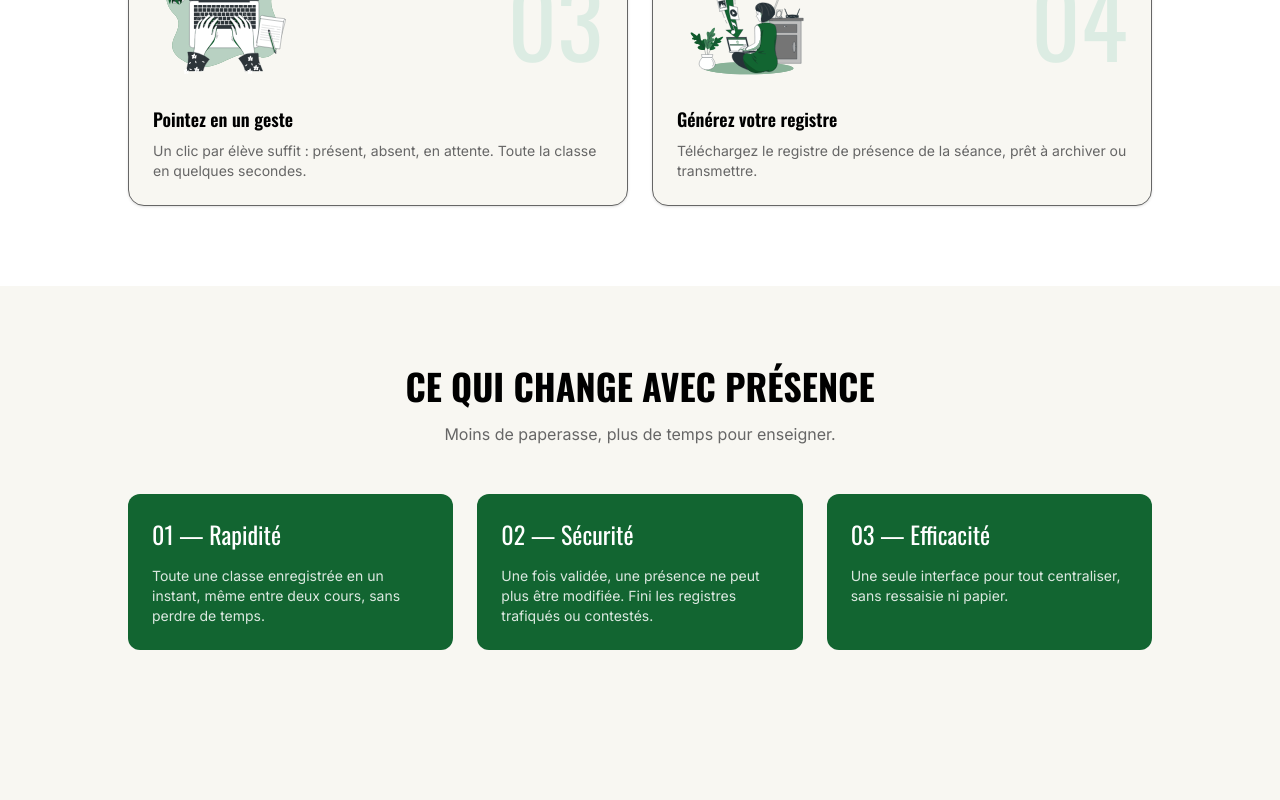
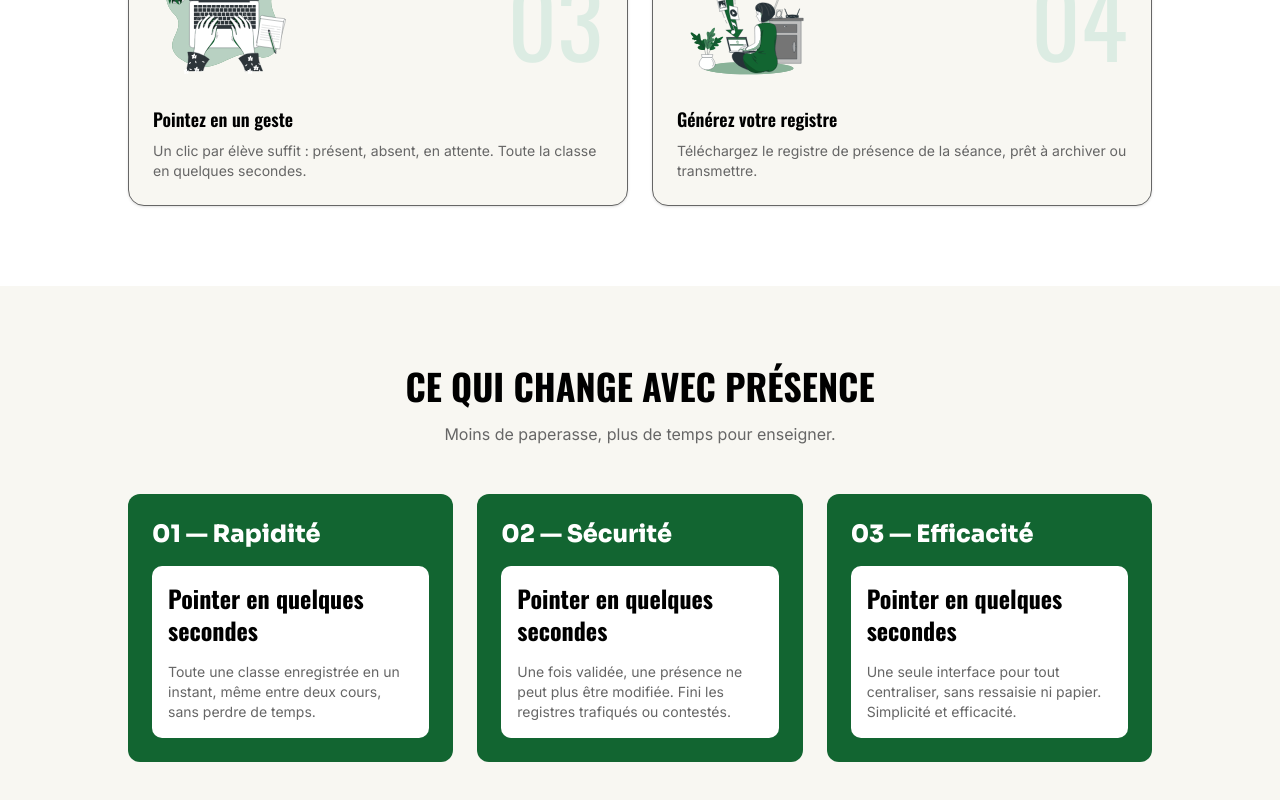
Before and after one commit to Wen360-lab/presence, a Next.js app: page / in a window 1280 px wide. Shown: the part 1316-2116 px from the top of the page. Before the commit the page ends 2046 px from the top, so only its background shows below. Built offline with nearby package versions, Linux system fonts and the light colour scheme.

Commit message:
Ajustement des cartes des avantages de Présence

```diff
--- a/components/home/AdvantageCard.tsx
+++ b/components/home/AdvantageCard.tsx
@@ -17,11 +17,16 @@ export default function AdvantageCard({ number, title, description, delay = 0 }:
       whileInView={{ opacity: 1, y: 0 }}
       viewport={{ once: true }}
       transition={{ duration: 0.5, delay }}
+      whileHover={{ scale: 1.05, transition: { duration: 0.2 } }}
     >
-      <span className="font-oswald text-2xl">
+      <span className="font-sora font-extrabold text-2xl">
         {String(number).padStart(2, '0')} — {title}
       </span>
-      <p className="mt-4 text-sm text-white/85">{description}</p>
+      <div className='flex flex-col bg-white mt-4 rounded-btn p-4'>
+        <h3 className='text-2xl text-black'>Pointer en quelques secondes</h3>
+       <p className="mt-4 text-sm text-grey">{description}</p>
+
+      </div>
     </motion.div>
   )
 }
--- a/components/home/Avantages.tsx
+++ b/components/home/Avantages.tsx
@@ -14,7 +14,7 @@ const advantages = [
   },
   {
     title: 'Efficacité',
-    description: 'Une seule interface pour tout centraliser, sans ressaisie ni papier.',
+    description: 'Une seule interface pour tout centraliser, sans ressaisie ni papier. Simplicité et efficacité.',
   },
 ]
 
```
